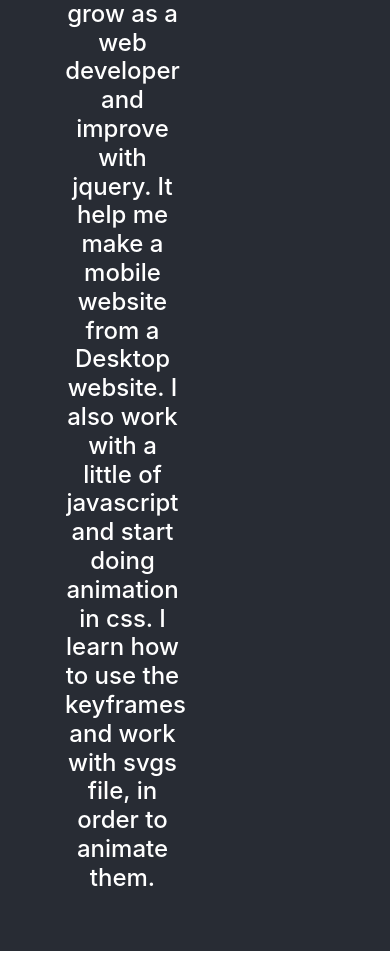
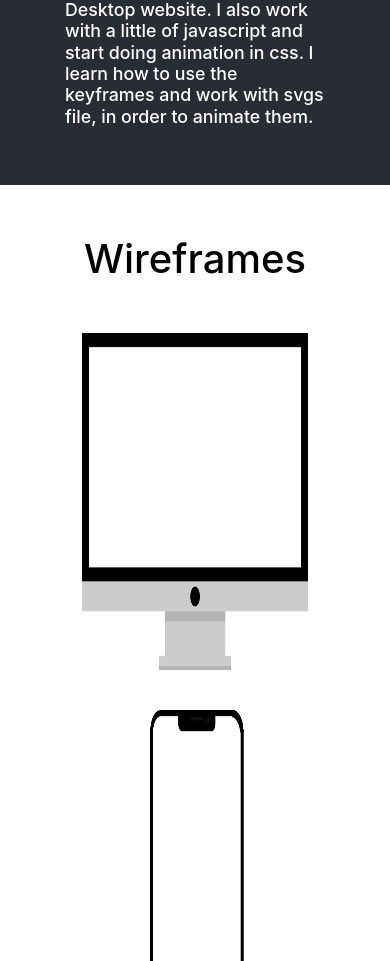
Before and after one commit to miker179/miker179.github.io, a React (Create React App) app: page /pokemon in a window 390 px wide. Shown: the part 1039-2000 px from the top of the page. Built offline with nearby package versions, Linux system fonts and the light colour scheme.

Commit message:
Finish individual project pages

```diff
--- a/src/components/Pokemon.js
+++ b/src/components/Pokemon.js
@@ -16,27 +16,27 @@ class Pokemon extends React.Component {
                             <h1>COMPUTER GRAPHIC AND IMAGING / WEB DEVELOPER</h1>
                         </div>
                     </div>
-                    <div class="row justify-content-md-center section">
+                    <div class="row justify-content-center section">
                         <div class="col-12">
                             <h1>Pokemon Website</h1>
                         </div>
-                        <div class="col-6">
-                            <h4>
+                        <div class="col-sm-10 col-md-6">
+                            <h4 class="pro-info">
                                 This website help me grow as a web developer and improve with jquery. It help me make a mobile
                                 website from a Desktop website. I also work with a little of javascript and start doing animation in
                                 css. I learn how to use the keyframes and work with svgs file, in order to animate them.
                             </h4>
                         </div>
                     </div>
-                    <div class="row justify-content-md-center wire-section section">
+                    <div class="row justify-content-center wire-section section">
                         <div className="col-12">
                             <h1>Wireframes</h1>
                         </div>
-                        <div className="col-5 move desk">
+                        <div className="col-sm-10 col-md-5 move desk">
                             <img src={DesktopWire} alt="Poke-wire" />
                             <img src={Desktop} alt="desktop" />
                         </div>
-                        <div className="col-5 mobi move">
+                        <div className="col-sm-10 col-md-5 mobi move">
                             <img src={MobileWire} alt="Poke-Mobiwire" />
                             <img src={Mobile} alt="mobile" />
                         </div>
--- a/src/css/mobile.css
+++ b/src/css/mobile.css
@@ -13,9 +13,21 @@ used for background---*/
 
     }
     h1{
-        color: brown;
+
     }
     .profile{
         padding-top: 15%;
     }
+
+    .mobi{
+        margin-top: 40px;
+        margin-left: -30px;
+    }
+    .desk{
+        margin-left: -30px;
+    }
+    .pro-info{
+        font-size: 1em;
+        text-align: left;
+    }
 }
```
